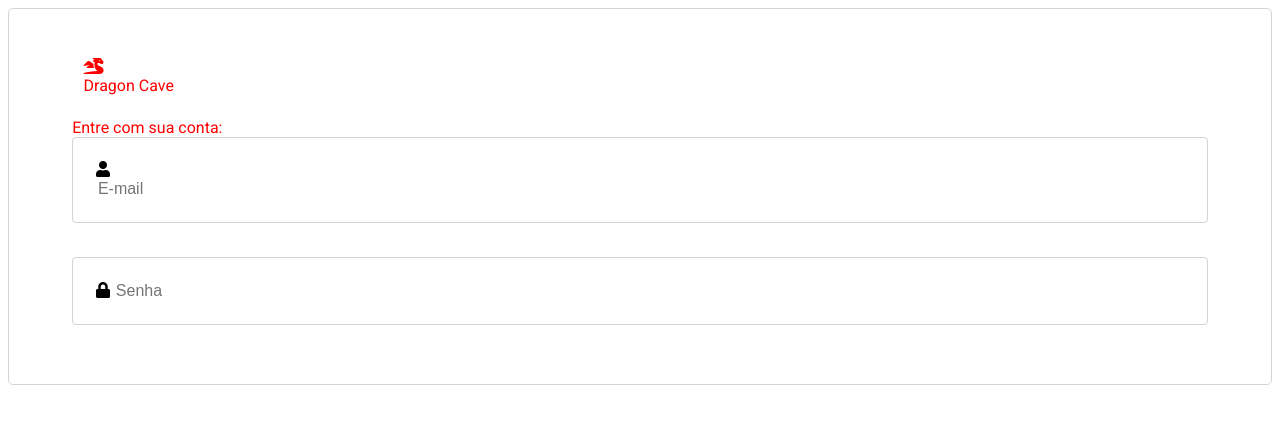
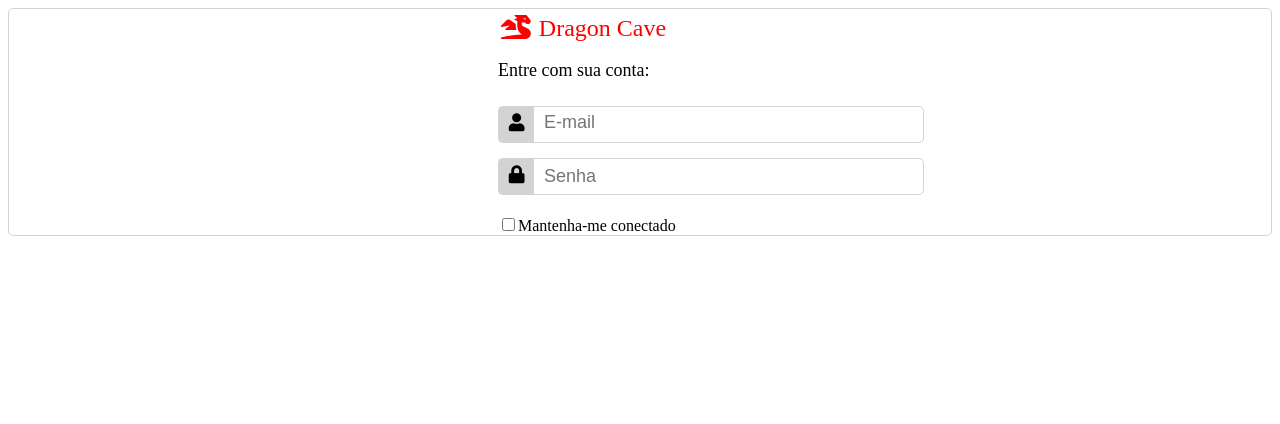
Before and after one commit to gennipher/exercicios-html-css, a plain HTML site: page FE-13/index.html in a window 1280 px wide. Drawn offline with Linux system fonts and the light colour scheme.

Commit message:
html e css atualizados

```diff
--- a/FE-13/index.html
+++ b/FE-13/index.html
@@ -45,6 +45,11 @@
                     </div>
                 </div>
 
+              <div class="checkbox">
+				    	  <label>
+                  <input type="checkbox" value="Manter conectado">Mantenha-me conectado</label>
+				    </div>
+
 
             </section>
         </form>
--- a/FE-13/style.css
+++ b/FE-13/style.css
@@ -3,48 +3,60 @@
   }
 
 .container {
+    display: flex;
+    border-radius: 5px;
+    justify-content: center;
+    border: thin solid lightgray;
     width: 100%;
-    padding: 2% 5%;
-    font-family: 'Roboto', sans-serif;
-    font-size: 100%;
-    border: thin solid lightgray;
-    border-radius: 5px;
-}
-
-.box {
-    width: 100%;
-    display: block;
 }
 
 .logo {
-    display: block;
+    display: flex;
     padding: 2% 2% 2% 1%;
     color: red;
+    font-size: x-large;
 }
 
-
-label {
-    color: red;
+.image1 {
+  margin-right: 8px;
+  weidth: 30px;
+  height: 30px;
 }
 
-.message {
-    color: black;
-    font-size: medium;
-    padding: 6% 0 0;
+.text2 {
+  padding: 10px 10px 10px 0;
+  font-size: large;
 }
 
 .login {
-    display: block;
-    width: 100%;
-    padding: 2%;
+    display: flex;
+    width: 150%;
+    border: thin solid lightgray;
+    border-radius: 5px;
+    margin-top: 15px;
+    font-size: large;
+}
+
+.login i {
+    width: 35px;
+    height: 35px;
+    line-height: 30px;
+    text-align: center;
+    float: left;
+    display: inline-block;
     color: black;
-    border: thin solid lightgray;
-    border-radius: 4px;
-    margin-bottom: 3%;
-
+    background: lightgray;
+    margin-right: 5px;
 }
 
 input {
     border: none;
     font-size: 100%;
+    padding: 5px;
 }
+
+.checkbox {
+  position: relative;
+  display: block;
+  margin-top: 20px;k
+}
```
